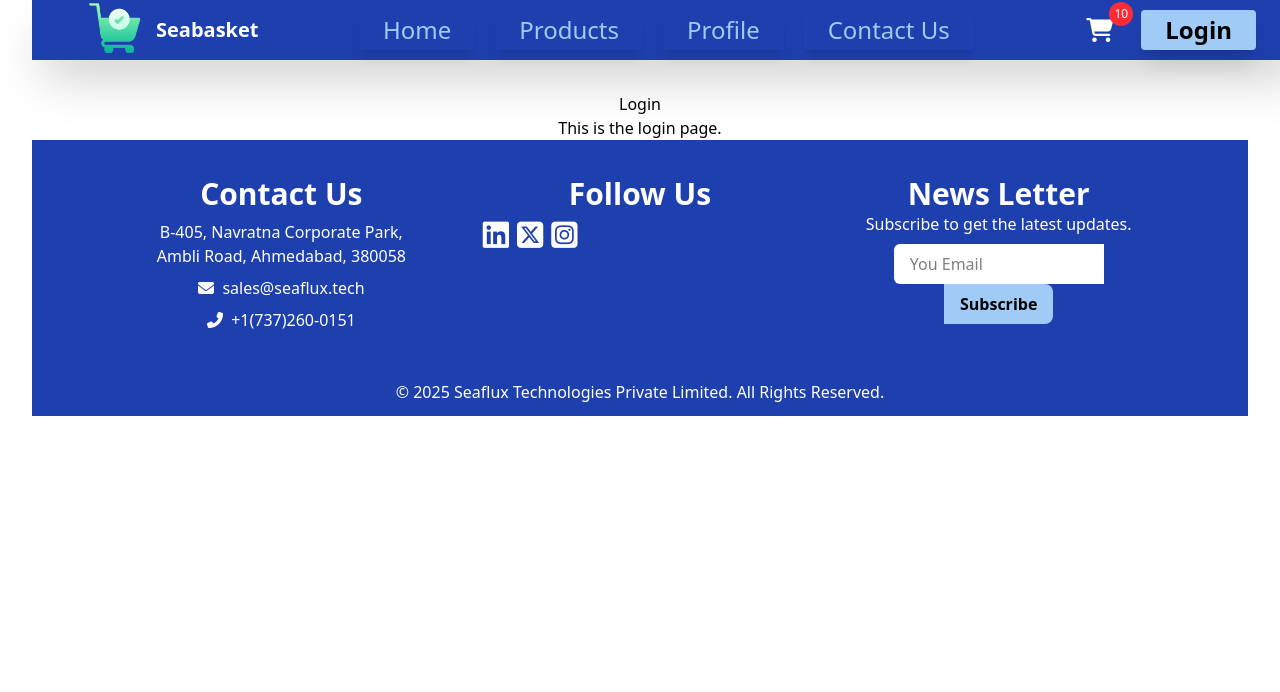
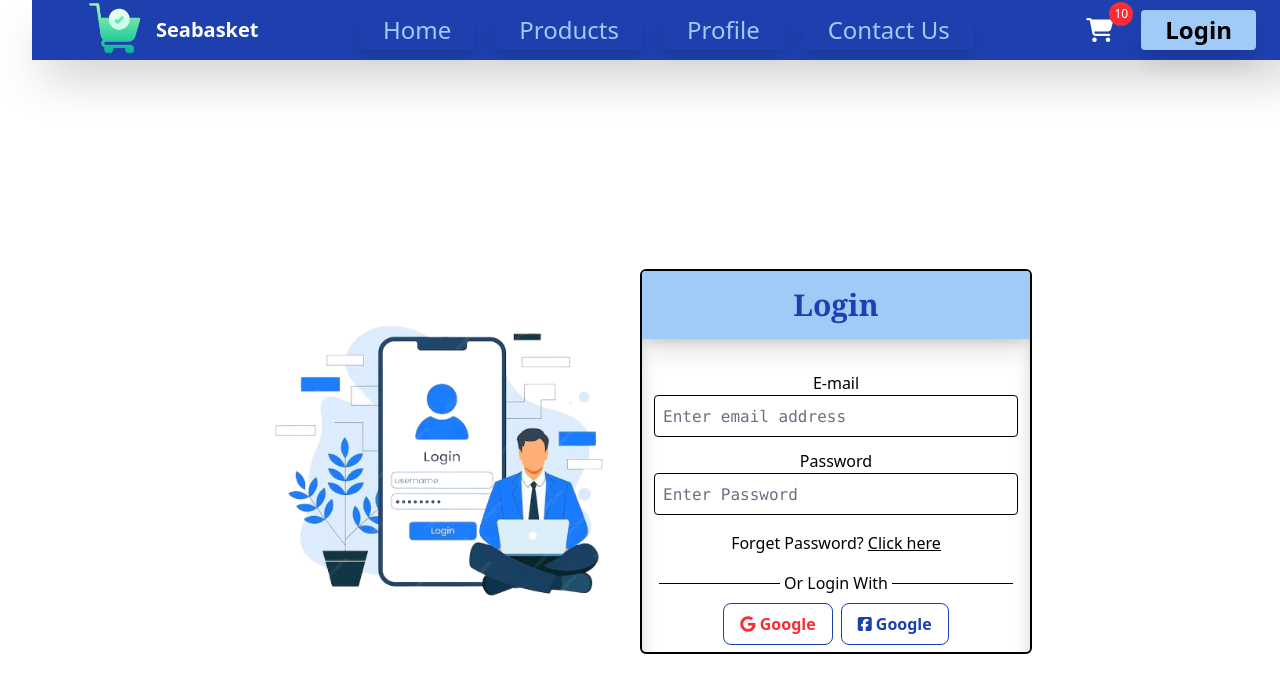
Before and after one commit to JayminShiroya07/seabasket, a React (Vite) app: page /login in a window 1280 px wide. Shown: the top 692 px of the page. Built offline with nearby package versions, Linux system fonts and the light colour scheme.

Commit message:
ui : login page completed with reusable input and button components.

```diff
--- /dev/null
+++ b/src/UI/Button.tsx
@@ -0,0 +1,37 @@
+import React from "react";
+import { motion } from "motion/react";
+
+
+interface ChildNode {
+  children?: React.ReactNode;
+  className?: string;
+  type?: 'submit' | 'button' | 'reset';
+  name?: string;
+  icon?: string;
+  animation?: boolean;
+}
+
+const Button: React.FC<ChildNode> = (props) => {
+return (
+    <motion.button
+        whileHover={{
+            scale: 1.1,
+            boxShadow: "0 4px 20px rgba(0, 0, 0, 0.7)",
+            transition: { duration: 0.1 }  // Faster hover transition
+        }}
+        whileTap={{
+            scale: 0.99,
+            boxShadow: "0 2px 15px rgba(0, 0, 0, 0.7)",
+            transition: { duration: 0.05 }  // Faster tap transition
+        }}
+        type={props.type}
+        className={props.className}
+        name={props.name}
+    >
+        {props.icon && <i className={props.icon}></i>}&nbsp;
+        {props.name}
+    </motion.button>
+);
+};
+
+export default Button;
--- /dev/null
+++ b/src/UI/Input.tsx
@@ -0,0 +1,27 @@
+import React from "react";
+
+interface ChildNode {
+  children?: React.ReactNode;
+  className?: string;
+  type?: string;
+  placeHolder?: string;
+  name?: string;
+  label?: string;
+}
+
+const Input: React.FC<ChildNode> = (props) => {
+  return (
+    <div className="flex flex-col mt-3">
+      <label htmlFor={props.name} className="font-medium">
+        {props.label}
+      </label>
+      <input
+        type={props.type}
+        className={`${props.className} p-2 border-[0.5px] rounded bg-white placeholder:font-mono placeholder:text-gray-500 text-black font-medium`}
+        placeholder={props.placeHolder}
+      />
+    </div>
+  );
+};
+
+export default Input;
--- a/src/components/Footer.tsx
+++ b/src/components/Footer.tsx
@@ -1,3 +1,5 @@
+import Button from "../UI/Button";
+
 const Footer = () => {
   return (
     <section className="bg-primary flex justify-center items-center flex-col pb-3">
@@ -35,11 +37,10 @@ const Footer = () => {
               className=" w-2/3 px-4 py-2 bg-white text-black font-medium rounded-l-md"
               placeholder="You Email"
             />
-            <input
+            <Button
               type="button"
               name="subscribe"
-              value="Subscribe"
-              className="btn-secondary text-black rounded-l-none"
+              className="btn-secondary px-4 py-2 text-black rounded-l-none"
             />
           </div>
         </div>
--- a/src/components/HomePage.tsx
+++ b/src/components/HomePage.tsx
@@ -3,6 +3,7 @@ import { useState, useEffect } from "react";
 import { categories, Category } from "../data/category";
 import ProductItem from "./ProductItem";
 import { images as categoryImage, productImages } from "../data/images";
+import Button from "../UI/Button";
 
 export default function HomePage() {
   const images = categoryImage;
@@ -68,7 +69,7 @@ export default function HomePage() {
               Unde eos illo provident esse voluptatibus possimus, iure ducimus
               consequatur explicabo quaerat!
             </p>
-            <button className="btn-primary mt-4">Shop Now</button>
+            <Button name="Shop Now" className="text-secondary px-4 py-2 btn-primary mt-4">Shop Now</Button>
           </div>
         </div>
       </section>
--- a/src/components/Login.tsx
+++ b/src/components/Login.tsx
@@ -1,9 +1,93 @@
-export default function Login(){
-    return (
-        <div>
-            <h1>Login</h1>
+import { motion } from "motion/react";
+import Button from "../UI/Button";
+import Input from "../UI/Input";
+import loginImage from "../assets/other/login.png";
 
-            <p>This is the login page.</p>
+export default function Login() {
+  return (
+    <motion.div
+      initial={{ opacity: 0, scale: 0.95 }}
+      animate={{ opacity: 1, scale: 1 }}
+      transition={{ duration: 0.5 }}
+      exit={{
+        opacity: 0,
+        scale: 0.95,
+      }}
+      className="h-[calc(100vh-3.8rem)]  w-full flex flex-col"
+    >
+      {/* Main container */}
+      <div className="flex-grow flex justify-center items-center p-5">
+        <div className="hidden w-1/3 md:flex items-end justify-center">
+          <img src={loginImage} alt="Login" className="w-full h-full" />
         </div>
-    )
+        <div className="md:w-1/3 w-full md:h-[55%] flex flex-col justify-between rounded-md border-2 overflow-hidden">
+          <div className="bg-secondary p-4 text-center font-bold text-3xl text-primary font-serif shadow-xl">
+            Login
+          </div>
+          <div className="p-3 w-full h-full flex flex-col gap-2 py-5 inner-shadow">
+            <form>
+              <Input
+                placeHolder="Enter email address"
+                label="E-mail"
+                name="username"
+                type="text"
+              />
+
+              <Input
+                placeHolder="Enter Password"
+                label="Password"
+                name="password"
+                type="password"
+              />
+            </form>
+            <div className="p-2">
+              Forget Password?{" "}
+              <span className="underline">
+                <a href="#">Click here</a>
+              </span>
+            </div>
+            <div className="flex w-full gap-1 justify-center items-center">
+              <div className="w-1/4 md:w-1/3 h-[1px]">
+                <hr />
+              </div>
+              Or Login With
+              <div className="w-1/4 md:w-1/3 h-[1px]">
+                <hr />
+              </div>
+            </div>
+            <div className="w-full flex justify-center gap-2">
+              <Button
+                icon="fa-brands fa-google"
+                className="btn-outline py-2 px-4 text-red-500"
+                name="Google"
+              />
+              <Button
+                icon="fa-brands fa-square-facebook"
+                className="btn-outline py-2 px-4 text-primary"
+                name="Google"
+              />
+            </div>
+            <div className="text-center">
+              Don't have an account?{" "}
+              <span className="underline">
+                <a href="#">Register now</a>
+              </span>
+            </div>
+          </div>
+          <div className="bg-secondary flex justify-end items-center p-3 gap-2 text-center text-primary shadow-2xl">
+            <Button
+              className="bg-primary border-[1.5px] px-4 py-1 rounded-md text-white"
+              name="submit"
+              type="submit"
+            />
+            <Button
+              className="btn-outline border-[1.5px] px-4 py-1 rounded-md text-primary"
+              name="reset"
+              type="reset"
+            />
+          </div>
+        </div>
+      </div>
+    </motion.div>
+  );
 }
--- a/src/index.css
+++ b/src/index.css
@@ -56,7 +56,7 @@
 @layer components {
   /* Primary Button */
   .btn-primary {
-    @apply px-4 py-2 rounded-lg font-semibold transition;
+    @apply rounded-lg font-semibold transition;
     background-color: var(--primary-color);
     color: white;
   }
@@ -65,20 +65,30 @@
     background-color: #1A3A8E; /* Slightly darker blue */
   }
 
+  .btn-outline {
+    @apply rounded-lg font-semibold transition border;
+    background-color: transparent;
+    color: var(--primary-color);
+    border-color: var(--primary-color);
+  }
+
+  .btn-outline:hover {
+    color: white;
+  }
+
   .btn-secondary {
-    @apply px-4 py-2 rounded-lg font-semibold transition;
+    @apply  rounded-lg font-semibold transition;
     background-color: var(--secondary-color);
     color: white;
   }
 
   .btn-secondary:hover {
-    background-color: #1A3A8E;
     color:white; /* Slightly darker blue */
   }
 
   /* Accent Button */
   .btn-accent {
-    @apply px-4 py-2 rounded-lg font-semibold transition;
+    @apply rounded-lg font-semibold transition;
     background-color: var(--accent-color);
     color: white;
   }
@@ -105,3 +115,9 @@
     background-color: var(--error-color);
   }
 }
+
+.inner-shadow{
+  /* background: pink; */
+  box-shadow: inset 0px -5px 25px -10px rgba(0, 0, 0, 0.426);
+
+}
--- a/src/layouts/MainLayout.tsx
+++ b/src/layouts/MainLayout.tsx
@@ -1,8 +1,10 @@
-import { Outlet } from "react-router-dom";
+import { Outlet, useLocation } from "react-router-dom";
 import Header from "../components/Header";
 import Footer from "../components/Footer";
 
 export default function MainLayout() {
+  const location = useLocation();
+  console.log(location);
   return (
     <div className="h-auto">
       <nav>
@@ -11,9 +13,11 @@ export default function MainLayout() {
       <section className="w-full lg:mt-15 mt-19">
         <Outlet />
       </section>
-      <section>
-        <Footer/>
-      </section>
+      {location.pathname !== "/login" ? (
+        <section>
+          <Footer />
+        </section>
+      ) : undefined }
     </div>
   );
 }
```
Also changed, not shown: src/assets/other/login.png (added).
